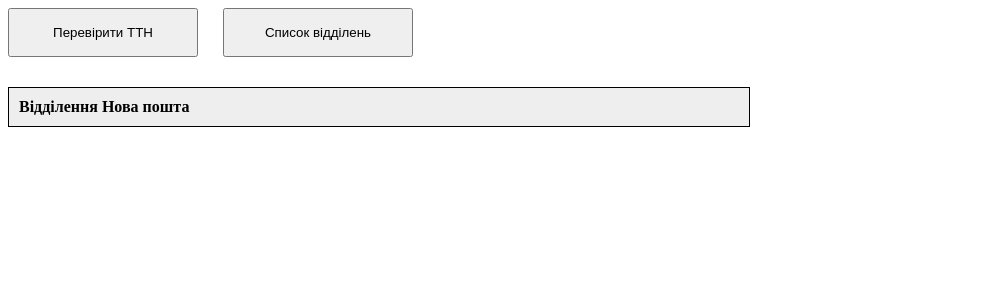
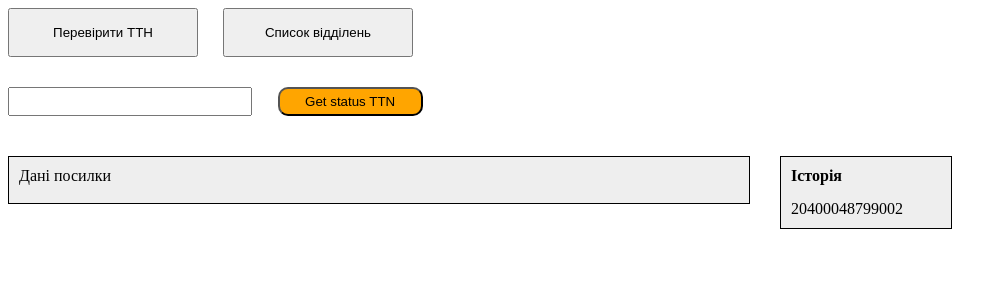
Before and after one commit to Vadim-Kostetskyi/Nova_pochta, a React (Create React App) app: page / in a window 1280 px wide. Shown: the top 300 px of the page, without its empty margins (0-1007 px from the left). Built offline with nearby package versions, Linux system fonts and the light colour scheme.

Commit message:
add swich

```diff
--- a/src/App.tsx
+++ b/src/App.tsx
@@ -1,18 +1,25 @@
-import React from 'react';
+import React, { useState } from 'react';
 
 import Parcel from './Parcel';
 import Offices from './Offices';
 import './App.css';
 
-function App() {
+const App: React.FunctionComponent = () => {
+  const [find, setFind] = useState<boolean>(true);
+
+  // const switching = (p: boolean): void => {
+  //   console.log(p);
+
+  //   setFind(p)
+  // }
+
   return (
-    <div className="App">
+    <div className="app">
       <div className='operation'>
-      <button className='check'>Перевірити ТТН</button>
-        <button className='offices'>Список відділень</button>
+        <button className='check' onClick={()=>setFind(true)}>Перевірити ТТН</button>
+        <button className='offices' onClick={()=>setFind(false)}>Список відділень</button>
       </div>
-      {/* <Parcel /> */}
-      <Offices/>
+      {find ? <Parcel/> : <Offices/>}
     </div>
   );
 }
--- a/src/Offices.tsx
+++ b/src/Offices.tsx
@@ -1,4 +1,6 @@
-const Offices = () => {
+import React from "react"
+
+const Offices: React.FunctionComponent = () => {
     return (
         <div className='details'>
             <strong className='details-text'>Відділення Нова пошта</strong>
--- a/src/Parcel.tsx
+++ b/src/Parcel.tsx
@@ -1,4 +1,7 @@
-const Parcel = () => {
+import React from "react"
+
+
+const Parcel: React.FunctionComponent = () => {
     return (
     <>
         <div className='get'>
--- a/src/index.css
+++ b/src/index.css
@@ -9,7 +9,7 @@
   margin: 0;
 }
 
-.App {
+.app {
   justify-content: start;
   align-items: start;
 }
```
